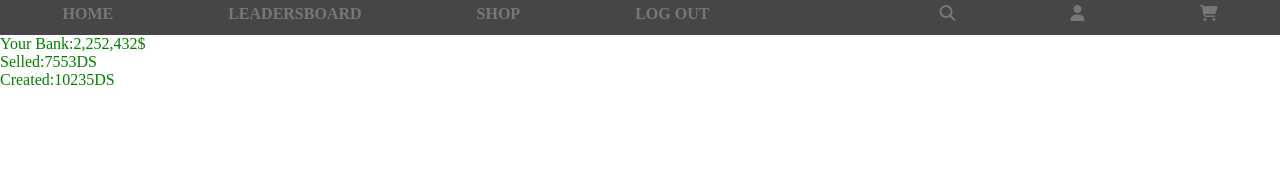
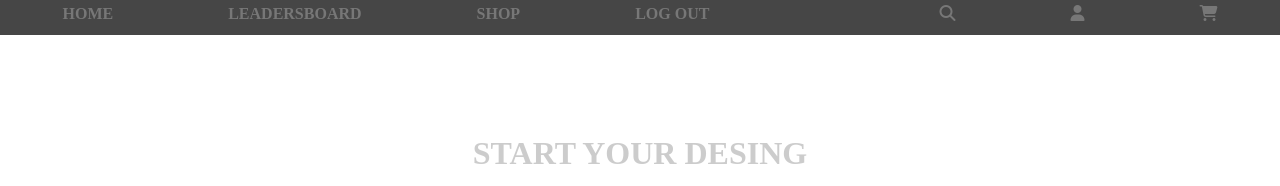
Before and after one commit to d1vi4/DesindCD, a plain HTML site: page index2.html in a window 1280 px wide. Shown: the top 186 px of the page. Drawn offline with Linux system fonts and the light colour scheme; a web font is replaced by a local one.

Commit message:
Update index2.html

```diff
--- a/index2.html
+++ b/index2.html
@@ -18,7 +18,6 @@
         <a href="./index5.html"><i class="fa-solid fa-user"></i></a>
         <a href="./index4.html"><i class="fa-solid fa-cart-shopping"></i></a>
     </div>
-    <p class="amma">Your Bank:2,252,432$ <br> Selled:7553DS <br> Created:10235DS</p>
     <h1>
         START YOUR DESING
     </h1>
```
